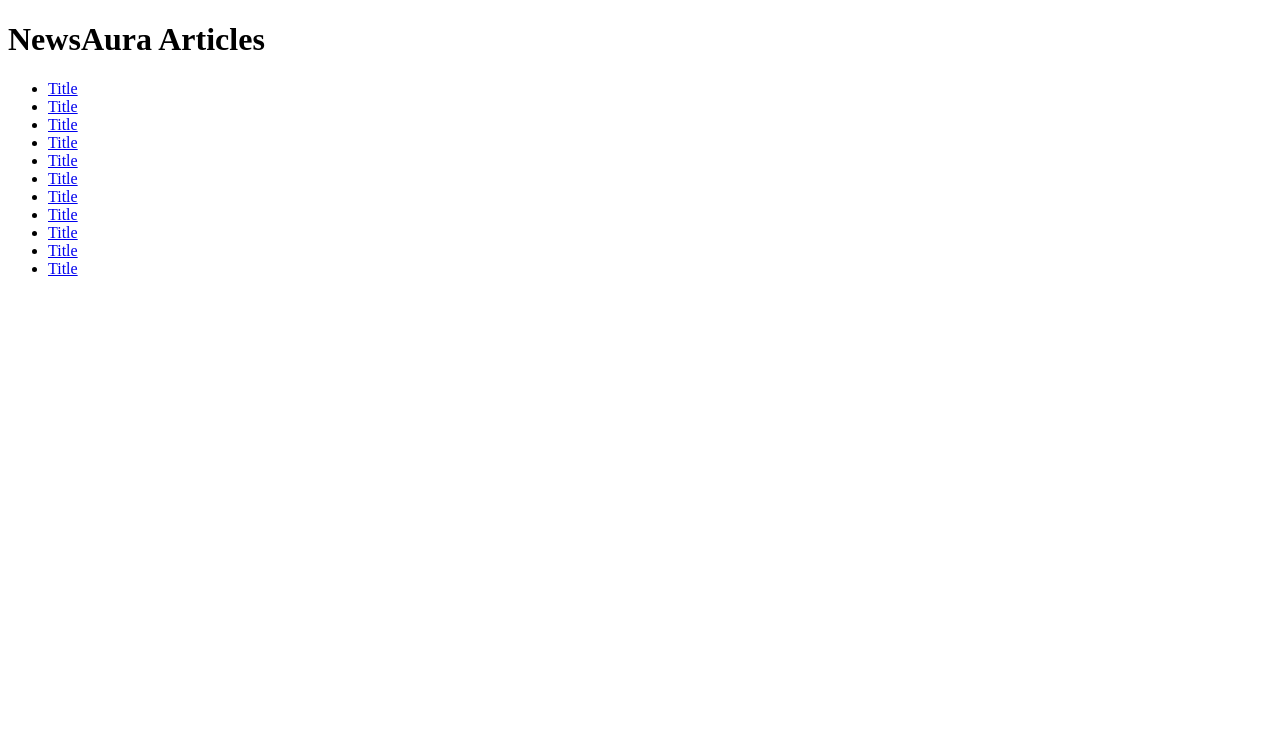
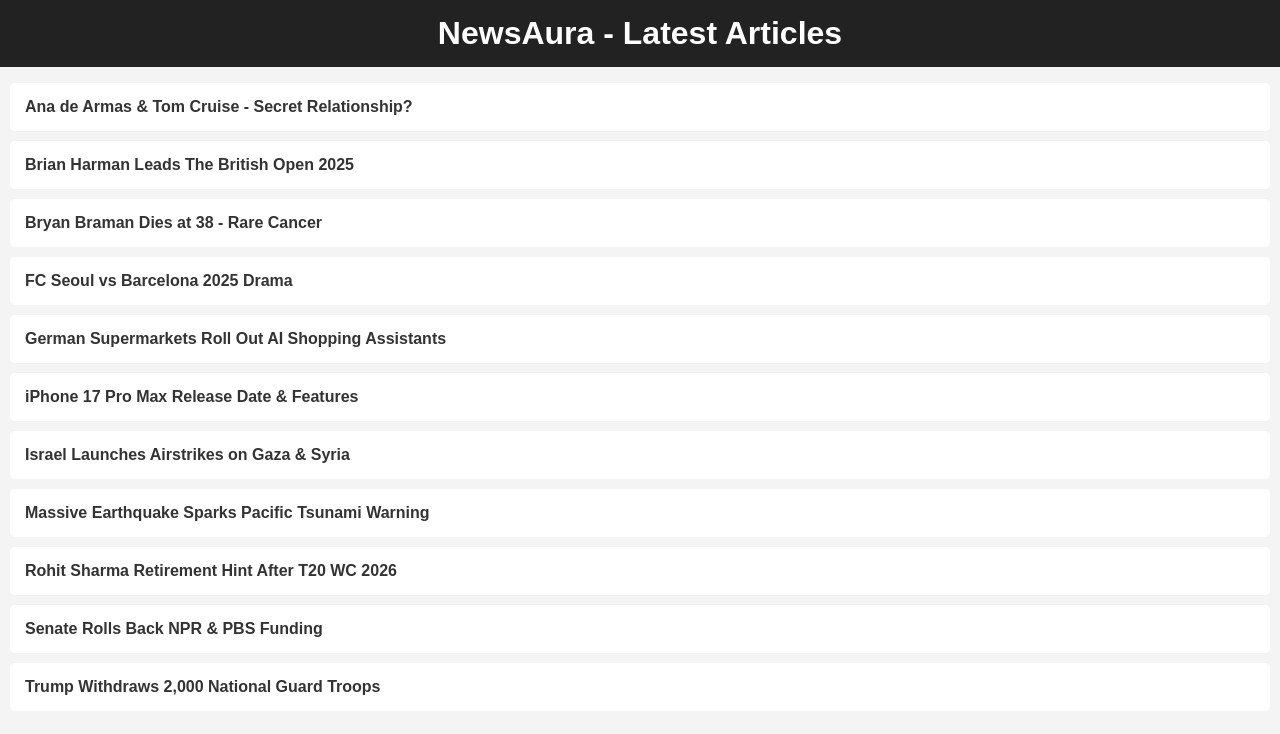
Before and after one commit to newsaura-amp/amp-pages, a plain HTML site: page index.html in a window 1280 px wide. Drawn offline with Linux system fonts and the light colour scheme.

Commit message:
Update index.html

```diff
--- a/index.html
+++ b/index.html
@@ -1,25 +1,67 @@
 <!DOCTYPE html>
 <html lang="en">
 <head>
-  <meta charset="UTF-8" />
-  <meta name="viewport" content="width=device-width, initial-scale=1" />
-  <title>NewsAura AMP</title>
+    <meta charset="UTF-8">
+    <meta name="viewport" content="width=device-width, initial-scale=1.0">
+    <title>NewsAura - Latest Articles</title>
+    <style>
+        body {
+            font-family: Arial, sans-serif;
+            background: #f4f4f4;
+            margin: 0;
+            padding: 0;
+        }
+        header {
+            background: #222;
+            color: #fff;
+            padding: 15px;
+            text-align: center;
+        }
+        h1 {
+            margin: 0;
+        }
+        ul {
+            list-style: none;
+            padding: 0;
+        }
+        li {
+            background: #fff;
+            margin: 10px;
+            padding: 15px;
+            border-radius: 5px;
+            transition: 0.3s;
+        }
+        li:hover {
+            background: #f0f0f0;
+        }
+        a {
+            text-decoration: none;
+            color: #333;
+            font-weight: bold;
+        }
+    </style>
 </head>
 <body>
-  <h1>NewsAura Articles</h1>
-  <ul>
-  <li><a href="trump-administration-withdraws-2-000-national-guard-troops-from-los-angeles-amid-immigration-tensions.html"> Title</a></li>
-  <li><a href="senate-rolls-back-npr---pbs-funding--john-thune---gop-push-major-cuts-amid-rescissions-fight.html">Title</a></li>
-  <li><a href="-secret-relationship----ana-de-armas---tom-cruise---new-couple----or-just-friends--.html"> Title</a></li>
-  <li><a href="rohit-sharma-drops-major-hint-on-retirement-after-t20-world-cup-2026.html"> Title</a></li>
-  <li><a href="massive-earthquake-sparks-pacific-tsunami-warning---hawaii---california-on-high-alert.html"> Title</a></li>
-  <li><a href="israel-launches-airstrikes-on-gaza---syria-as-child-starvation-crisis-grows.html"> Title</a></li>
-  <li><a href="iphone-17-pro-max---release-date--a19-pro-periscope-zoom---what-buyers-should-know.html"> Title</a></li>
-  <li><a href="german-supermarkets-roll-out-ai-shopping-assistants-shoppers-can-t-believe-it-.html"> Title</a></li>
-  <li><a href="fc-seoul-vs--barcelona-2025--unexpected-drama-in-asia-tour-clash.html"> Title</a></li>
-  <li><a href="bryan-braman-dies-at-38--rare-cancer--gofundme-support---philadelphia-eagles-legacy.html"> Title</a></li>
-  <li><a href="brian-harman-leads-the-british-open-2025--latest-open-championship-leaderboard-updates.html"> Title</a></li>
 
-</ul>
+<header>
+    <h1>NewsAura - Latest Articles</h1>
+</header>
+
+<main>
+    <ul>
+        <li><a href="-secret-relationship----ana-de-armas---tom-cruise---new-couple----or-just-friends--.html">Ana de Armas & Tom Cruise - Secret Relationship?</a></li>
+        <li><a href="brian-harman-leads-the-british-open-2025--latest-open-championship-leaderboard-updates.html">Brian Harman Leads The British Open 2025</a></li>
+        <li><a href="bryan-braman-dies-at-38--rare-cancer--gofundme-support---philadelphia-eagles-legacy.html">Bryan Braman Dies at 38 - Rare Cancer</a></li>
+        <li><a href="fc-seoul-vs--barcelona-2025--unexpected-drama-in-asia-tour-clash.html">FC Seoul vs Barcelona 2025 Drama</a></li>
+        <li><a href="german-supermarkets-roll-out-ai-shopping-assistants-shoppers-can-t-believe-it-.html">German Supermarkets Roll Out AI Shopping Assistants</a></li>
+        <li><a href="iphone-17-pro-max---release-date--a19-pro-periscope-zoom---what-buyers-should-know.html">iPhone 17 Pro Max Release Date & Features</a></li>
+        <li><a href="israel-launches-airstrikes-on-gaza---syria-as-child-starvation-crisis-grows.html">Israel Launches Airstrikes on Gaza & Syria</a></li>
+        <li><a href="massive-earthquake-sparks-pacific-tsunami-warning---hawaii---california-on-high-alert.html">Massive Earthquake Sparks Pacific Tsunami Warning</a></li>
+        <li><a href="rohit-sharma-drops-major-hint-on-retirement-after-t20-world-cup-2026.html">Rohit Sharma Retirement Hint After T20 WC 2026</a></li>
+        <li><a href="senate-rolls-back-npr---pbs-funding--john-thune---gop-push-major-cuts-amid-rescissions-fight.html">Senate Rolls Back NPR & PBS Funding</a></li>
+        <li><a href="trump-administration-withdraws-2-000-national-guard-troops-from-los-angeles-amid-immigration-tensions.html">Trump Withdraws 2,000 National Guard Troops</a></li>
+    </ul>
+</main>
+
 </body>
 </html>
```
